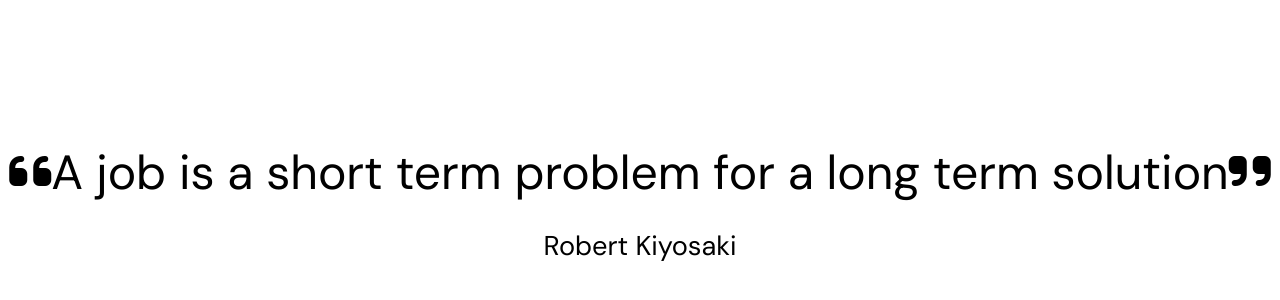
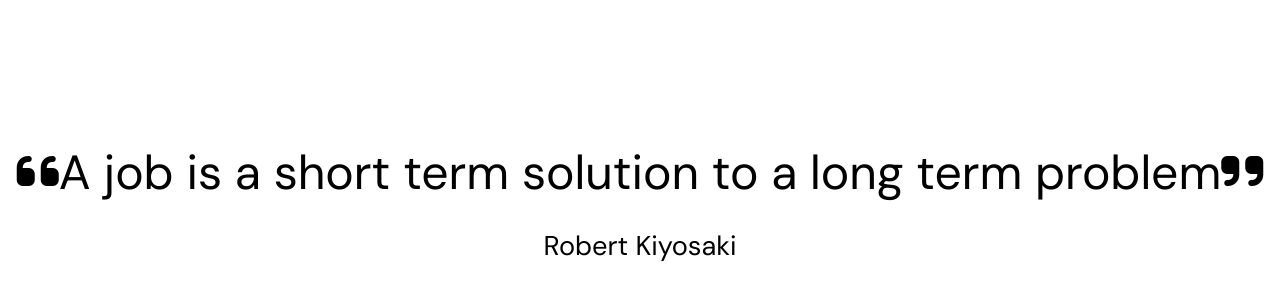
Before and after one commit to Sultanabdrafique1/PUBLIC-REPO, a plain HTML site: page UI COMPONENTS/QUOTE BLOCK DESIGN/index.html in a window 1280 px wide. Shown: the part 118-418 px from the top of the page. Drawn offline with Linux system fonts and the light colour scheme.

Commit message:
updated quote block design
an error fixed

```diff
--- a/UI COMPONENTS/QUOTE BLOCK DESIGN/index.html
+++ b/UI COMPONENTS/QUOTE BLOCK DESIGN/index.html
@@ -8,7 +8,7 @@
 </head>
 <body>
     <div class="container-quote">
-    <p class="quote"><i class="fa-solid fa-quote-left"></i>A job is a short term problem for a long term solution<i class="fa-solid fa-quote-right"></i></p>
+    <p class="quote"><i class="fa-solid fa-quote-left"></i>A job is a short term solution to a long term problem<i class="fa-solid fa-quote-right"></i></p>
     <p class="name">Robert Kiyosaki</p>
     </div>
     <script src="https://kit.fontawesome.com/4a1d58f5e0.js" crossorigin="anonymous"></script>
```
